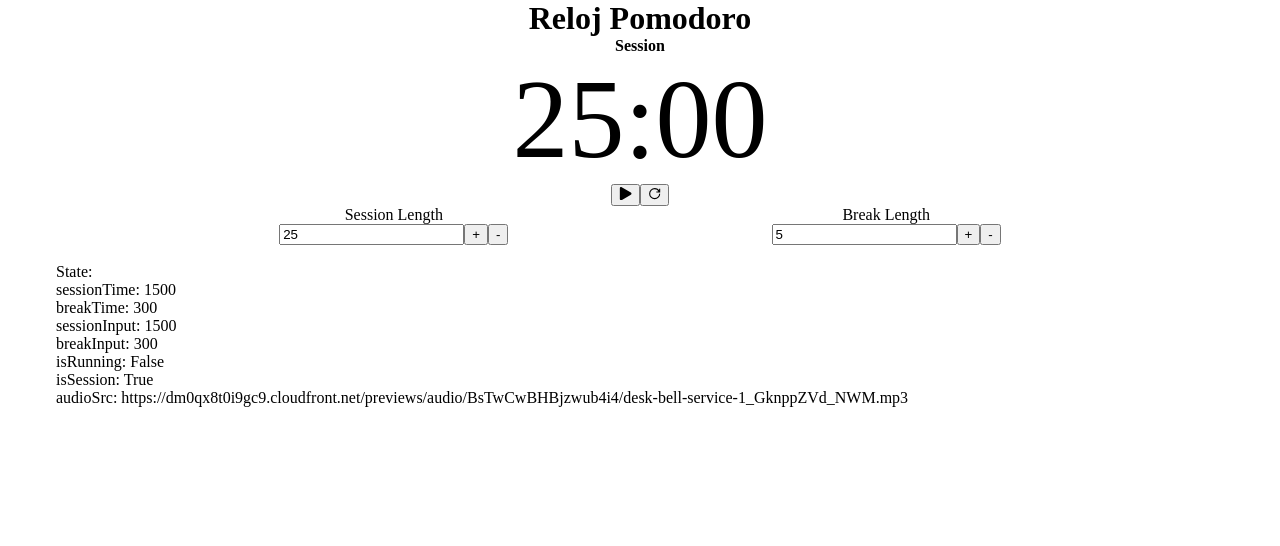
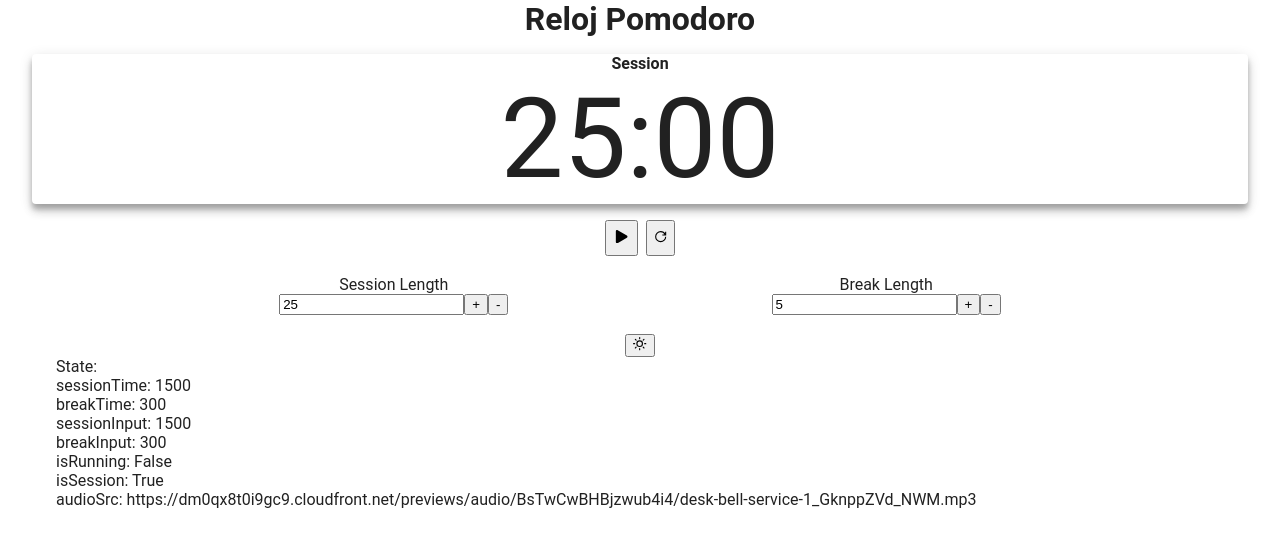
Before and after one commit to matiasruiz21/react-pomodoro, a React (Create React App) app: page / in a window 1280 px wide. Shown: the top 546 px of the page. Built offline with nearby package versions, Linux system fonts and the light colour scheme.

Commit message:
DarkMode and some styles

```diff
--- a/src/App.js
+++ b/src/App.js
@@ -1,12 +1,15 @@
 import { useReducer, useRef } from "react";
+import { ThemeProvider } from "styled-components";
 import BreakInput from "./components/BreakInput";
 import Display from "./components/Display";
+import useDarkMode from "./components/hooks/useDarkMode";
+import ResetClock from "./components/ResetClock";
 import SessionInput from "./components/SessionInput";
 import { FlexContainer } from "./components/styled_components/FlexContainer";
-import GlobalStyles from "./Global";
-import { PauseSvg } from "./svg/PauseSvg";
-import { PlaySvg } from "./svg/PlaySvg";
-import { ResetSvg } from "./svg/ResetSvg";
+import ToggleClock from "./components/ToggleClock";
+import ToggleTheme from "./components/ToggleTheme";
+import GlobalStyles from "./GlobalStyles";
+import { darkTheme, ligthTheme } from "./themes";
 
 export const ACTIONS = {
   TICK: "tick",
@@ -47,7 +50,7 @@ function reducer(state, action) {
 
     case ACTIONS.TICK:
       if (state.sessionTime <= 0) {
-        action.payload.play();
+        action.payload.audio.play();
         return {
           ...state,
           isSession: !state.isSession,
@@ -67,8 +70,8 @@ function reducer(state, action) {
         : { ...state, breakTime: state.breakTime - 1 };
 
     case ACTIONS.RESET:
-      action.payload.pause();
-      action.payload.currentTime = 0;
+      action.payload.audio.pause();
+      action.payload.audio.currentTime = 0;
       clearInterval(intervalId);
       return init(initialState);
 
@@ -127,7 +130,9 @@ let intervalId = null;
 
 export default function App() {
   const [state, dispatch] = useReducer(reducer, initialState, init);
+  const [theme, toggleTheme] = useDarkMode();
   const audioRef = useRef();
+  console.log(theme);
 
   function toggleClock() {
     dispatch({
@@ -138,12 +143,13 @@ export default function App() {
     intervalId = setInterval(() => {
       dispatch({
         type: ACTIONS.TICK,
-        payload: audioRef.current,
+        payload: { audio: audioRef.current },
       });
     }, 1000);
   }
 
   return (
+    <ThemeProvider theme={theme === "ligth" ? ligthTheme : darkTheme}>
       <div className="App">
         <GlobalStyles />
         <h1>Reloj Pomodoro</h1>
@@ -152,27 +158,13 @@ export default function App() {
           sessionTime={state.sessionTime}
           breakTime={state.breakTime}
         />
-      <button
-        title={state.isRunning ? "Pause" : "Play"}
-        id="start_stop"
-        onClick={() => toggleClock()}
-      >
-        {state.isRunning ? <PauseSvg /> : <PlaySvg />}
-      </button>
-      <button
-        title="Reset"
-        id="reset"
-        onClick={() =>
-          dispatch({
-            type: ACTIONS.RESET,
-            payload: audioRef.current,
-          })
-        }
-      >
-        <ResetSvg />
-      </button>
+        <FlexContainer justify={"center"} gap={"0.5rem"}>
+          <ToggleClock isRunning={state.isRunning} toggleClock={toggleClock} />
+          <ResetClock dispatch={dispatch} audioRef={audioRef} />
+        </FlexContainer>
+
         <br></br>
-      <FlexContainer>
+        <FlexContainer justify={"space-evenly"}>
           <SessionInput
             dispatch={dispatch}
             isRunning={state.isRunning}
@@ -183,10 +175,12 @@ export default function App() {
             isRunning={state.isRunning}
             breakInput={state.breakInput}
           />
-
         </FlexContainer>
 
         <br></br>
+        <ToggleTheme theme={theme} toggleTheme={toggleTheme} />
+        <br></br>
+
         <audio id="beep" src={state.audioSrc} ref={audioRef}></audio>
         <div style={{ textAlign: "left" }}>
           <ul>
@@ -204,5 +198,6 @@ export default function App() {
           </ul>
         </div>
       </div>
+    </ThemeProvider>
   );
 }
--- a/src/Global.js
+++ /dev/null
@@ -1,23 +0,0 @@
-import { createGlobalStyle, css } from "styled-components";
-
-const theme = css`
-  :root {
-    --primary: #333;
-  }
-
-  * {
-    box-sizing: border-box;
-    margin: 0;
-    overflow: hidden;
-  }
-
-  body {
-    min-height: 100vh;
-    text-align: center;
-    padding-inline: 1rem;
-  }
-`;
-
-const GlobalStyles = createGlobalStyle(theme);
-
-export default GlobalStyles;
--- /dev/null
+++ b/src/GlobalStyles.js
@@ -0,0 +1,30 @@
+import { createGlobalStyle } from "styled-components";
+
+const GlobalStyles = createGlobalStyle`
+  @import url('https://fonts.googleapis.com/css2?family=Roboto:wght@300;400;500&display=swap');
+
+  * {
+    box-sizing: border-box;
+    margin: 0;
+    overflow: hidden;
+  }
+
+  *::before,*::after{
+    box-sizing: border-box;
+  }
+
+
+  body {
+    font-family: 'Roboto', sans-serif;
+    background: linear-gradient(0deg, rgba(255, 255, 255, 0.09), rgba(255, 255, 255, 0.09)),${({
+      theme,
+    }) => theme.background};
+    color: ${({ theme }) => theme.text.primary};
+    min-height: 100vh;
+    text-align: center;
+    padding-inline: 1rem;
+
+  }
+`;
+
+export default GlobalStyles;
--- /dev/null
+++ b/src/components/ResetClock.js
@@ -0,0 +1,21 @@
+import { ResetSvg } from "../svg/ResetSvg";
+import { ACTIONS } from "../App";
+
+const ResetClock = ({dispatch, audioRef}) => {
+    return (
+        <button
+        title="Reset"
+        id="reset"
+        onClick={() =>
+          dispatch({
+            type: ACTIONS.RESET,
+            payload: {audio: audioRef.current},
+          })
+        }
+      >
+        <ResetSvg />
+      </button>
+     );
+}
+
+export default ResetClock;
--- /dev/null
+++ b/src/components/ToggleClock.js
@@ -0,0 +1,17 @@
+import { PauseSvg } from "../svg/PauseSvg";
+import { PlaySvg } from "../svg/PlaySvg";
+import { MainBtnStyled } from "./styled_components/MainBtnStyled";
+
+const ToggleClock = ({ isRunning, toggleClock }) => {
+  return (
+    <MainBtnStyled
+      title={isRunning ? "Pause" : "Play"}
+      id="start_stop"
+      onClick={() => toggleClock()}
+    >
+      {isRunning ? <PauseSvg /> : <PlaySvg />}
+    </MainBtnStyled>
+  );
+};
+
+export default ToggleClock;
--- /dev/null
+++ b/src/components/ToggleTheme.js
@@ -0,0 +1,12 @@
+import { MoonSvg } from "../svg/MoonSvg";
+import { SunSvg } from "../svg/SunSvg";
+
+const ToggleTheme = ({ theme, toggleTheme }) => {
+  return (
+    <button onClick={toggleTheme}>
+      {theme === "ligth" ? <SunSvg /> : <MoonSvg />}
+    </button>
+  );
+};
+
+export default ToggleTheme;
--- a/src/components/styled_components/DisplayStyled.js
+++ b/src/components/styled_components/DisplayStyled.js
@@ -1,10 +1,19 @@
 import styled from "styled-components";
 
 const DisplayStyled = styled.div`
+  background: linear-gradient(
+      0deg,
+      rgba(255, 255, 255, 0.12),
+      rgba(255, 255, 255, 0.12)
+    ),
+    ${({ theme }) => theme.background};
   p {
     font-size: 7rem;
-
   }
+  border-radius: 4px;
+  margin: 1rem;
+  box-shadow: 0px 8px 10px rgba(0, 0, 0, 0.14), 0px 3px 14px rgba(0, 0, 0, 0.12),
+    0px 5px 5px rgba(0, 0, 0, 0.2);
 `;
 
 export { DisplayStyled };
--- a/src/components/styled_components/FlexContainer.js
+++ b/src/components/styled_components/FlexContainer.js
@@ -1,8 +1,9 @@
 import styled from "styled-components";
 
 const FlexContainer = styled.div`
-    display: flex;
-    justify-content: space-evenly;
+  display: flex;
+  justify-content: ${({ justify }) => justify};
+  gap: ${({ gap }) => gap};
 `;
 
 export { FlexContainer };
--- /dev/null
+++ b/src/components/styled_components/MainBtnStyled.js
@@ -0,0 +1,8 @@
+import styled from "styled-components";
+
+const MainBtnStyled = styled.button`
+  text-decoration: none;
+  padding: 0.5rem;
+`;
+
+export { MainBtnStyled };
--- /dev/null
+++ b/src/svg/MoonSvg.js
@@ -0,0 +1,17 @@
+export const MoonSvg = () => {
+  return (
+    <svg
+      stroke="currentColor"
+      fill="none"
+      strokeWidth="2"
+      viewBox="0 0 24 24"
+      strokeLinecap="round"
+      strokeLinejoin="round"
+      height="1em"
+      width="1em"
+      xmlns="http://www.w3.org/2000/svg"
+    >
+      <path d="M21 12.79A9 9 0 1 1 11.21 3 7 7 0 0 0 21 12.79z"></path>
+    </svg>
+  );
+};
--- /dev/null
+++ b/src/svg/SunSvg.js
@@ -0,0 +1,25 @@
+export const SunSvg = () => {
+  return (
+    <svg
+      stroke="currentColor"
+      fill="none"
+      strokeWidth="2"
+      viewBox="0 0 24 24"
+      strokeLinecap="round"
+      strokeLinejoin="round"
+      height="1em"
+      width="1em"
+      xmlns="http://www.w3.org/2000/svg"
+    >
+      <circle cx="12" cy="12" r="5"></circle>
+      <line x1="12" y1="1" x2="12" y2="3"></line>
+      <line x1="12" y1="21" x2="12" y2="23"></line>
+      <line x1="4.22" y1="4.22" x2="5.64" y2="5.64"></line>
+      <line x1="18.36" y1="18.36" x2="19.78" y2="19.78"></line>
+      <line x1="1" y1="12" x2="3" y2="12"></line>
+      <line x1="21" y1="12" x2="23" y2="12"></line>
+      <line x1="4.22" y1="19.78" x2="5.64" y2="18.36"></line>
+      <line x1="18.36" y1="5.64" x2="19.78" y2="4.22"></line>
+    </svg>
+  );
+};
--- /dev/null
+++ b/src/themes.js
@@ -0,0 +1,40 @@
+export const darkTheme = {
+  background: "#121212",
+  text: {
+    primary: "#fff",
+    secondary: "rgba(255, 255, 255, 0.7)",
+  },
+  action: {
+    active: "#fff",
+    hover: "rgba(255, 255, 255, 0.08)",
+    selected: "rgba(255, 255, 255, 0.16)",
+  },
+  divider: "rgba(255, 255, 255, 0.12)",
+};
+
+export const ligthTheme = {
+  background: "#fff",
+  text: {
+    primary: "rgba(0, 0, 0, 0.87)",
+    secondary: "rgba(0, 0, 0, 0.6)",
+  },
+  action: {
+    active: "rgba(0, 0, 0, 0.54)",
+    hover: "rgba(0, 0, 0, 0.04)",
+    selected: "rgba(0, 0, 0, 0.08)",
+  },
+  divider: "rgba(0, 0, 0, 0.12)",
+};
+
+export const red = {
+  50: "#ffebee",
+  100: "#ffcdd2",
+  200: "#ef9a9a",
+  300: "#e57373",
+  400: "#ef5350",
+  500: "#f44336",
+  600: "#e53935",
+  700: "#d32f2f",
+  800: "#c62828",
+  900: "#b71c1c",
+};
```
Lines whose indentation alone changed are shown as unchanged.
